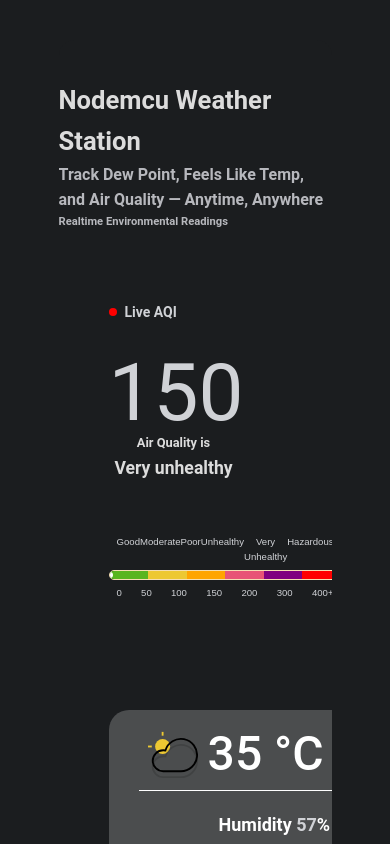
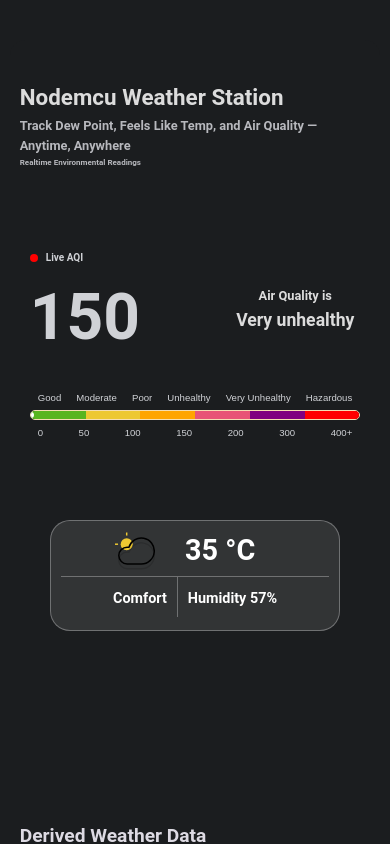
Before and after one commit to chsouravjangid/NoduinoWX-IoT-weather-station, a plain HTML site: page nd.html in a window 390 px wide. Drawn offline with Linux system fonts and the light colour scheme; no server answers.

Commit message:
Add files via upload
responsive for mobile

```diff
--- a/apiscr.js
+++ b/apiscr.js
@@ -23,12 +23,12 @@ let aqi = 187;
 
 async function fetchSensorData() {
   try {
-    const response = await fetch("https://198.161.xxx.xxx/sensor"); //yaha change krna h ip address --------------->>>
+    const response = await fetch("https://68248f670f0188d7e729cd73.mockapi.io/sensor/data"); //yaha change krna h ip address --------------->>>
     const data = await response.json();
-
-    temperature = data.temperature;
-    humidity = data.humidity;
-    air_quality = data.air_quality;
+    //[0] bcoz the data is from array....
+    temperature = data[0].temperature;
+    humidity = data[0].humidity;
+    air_quality = data[0].air_quality;
     aqi = air_quality;
 
     document.getElementById("temperature").textContent = `${temperature} °C`;
@@ -61,16 +61,6 @@ async function fetchSensorData() {
     } else if (temperature < 20 && humidity < 30) {
       comfort = "Cold & Dry";
     }
-
-    let weather = "Normal";
-    if (humidity > 80 && temperature < 25) weather = "Humid";
-    else if (temperature > 30) weather = "Hot";
-    else if (temperature < 15) weather = "Cold";
-
-    let airStatus = "Unknown";
-    if (air_quality < 300) airStatus = "Good";
-    else if (air_quality < 600) airStatus = "Moderate";
-    else airStatus = "Poor";
 
     const T = temperature;
     const RH = humidity;
@@ -188,5 +178,5 @@ async function fetchSensorData() {
   }
 }
 
-setInterval(fetchSensorData, 3000);
+setInterval(fetchSensorData, 5000);
 fetchSensorData();
--- a/nd.html
+++ b/nd.html
@@ -3,7 +3,7 @@
   <head>
     <meta charset="UTF-8" />
     <meta name="viewport" content="width=device-width, initial-scale=1.0">
-    <title>Sensor Data</title>
+    <title>Weather Station</title>
     <link rel="stylesheet" href="styles.css">
     <script src="apiscr.js" defer></script>
   </head>
@@ -53,8 +53,9 @@
           <div class="temp-data">
             <svg width="50px" height="50px" viewBox="0 -3.06 81.014 81.014" xmlns="http://www.w3.org/2000/svg" fill="#000000"><g id="SVGRepo_bgCarrier" stroke-width="0"></g><g id="SVGRepo_tracerCarrier" stroke-linecap="round" stroke-linejoin="round"></g><g id="SVGRepo_iconCarrier"> <g id="Group_8" data-name="Group 8" transform="translate(-297.623 -407.595)"> <circle id="Ellipse_16" data-name="Ellipse 16" cx="12.154" cy="12.154" r="12.154" transform="translate(309.145 419.117)" fill="#edc832ff"></circle> <path id="Path_23" data-name="Path 23" d="M350.939,480.984a26.2,26.2,0,1,0-25.126-33.607,16.517,16.517,0,0,0-3.41-.348,16.978,16.978,0,1,0,0,33.955Z" fill="none" stroke="#000000" stroke-linecap="round" stroke-miterlimit="10" stroke-width="3" opacity="0.15"></path> <path id="Path_24" data-name="Path 24" d="M350.939,471.324a26.2,26.2,0,1,0-25.126-33.607,16.517,16.517,0,0,0-3.41-.348,16.978,16.978,0,1,0,0,33.955Z" fill="none" stroke="#000000" stroke-linecap="round" stroke-miterlimit="10" stroke-width="3"></path> <line id="Line_6" data-name="Line 6" y1="6.163" transform="translate(321.299 407.595)" fill="none" stroke="#edc832ff" stroke-miterlimit="10" stroke-width="3"></line> <line id="Line_7" data-name="Line 7" x1="6.163" transform="translate(297.623 431.271)" fill="none" stroke="#edc832ff" stroke-miterlimit="10" stroke-width="3"></line> </g> </g></svg>
             <div class="temp-div-cloud"><div id="temperature">35 °C</div></div>
+            <hr style="width: 100%; background-color: rgba(255, 255, 255, 0.3); margin: 5px 0px 0px 0px;">
             <div id="comfy-next-to-temp">Comfort</div>
-            <hr class="temp-cont-hr"/>
+            <hr style="width: 1px; height: 40px; display: inline-block; margin: 0%;background-color: rgba(255, 255, 255, 0.3);">
             <div class="temp-humidity">Humidity <span id="humidity">57</span>%</div>
           </div>
         </div>
--- a/styles.css
+++ b/styles.css
@@ -22,6 +22,115 @@ html {
   background: rgb(97, 97, 97);
 }
 @media (max-width: 600px) {
+  .hero {
+    width: 95% !important;
+  }
+  .main-heading {
+    font-size: 1.4rem !important;
+    padding: 0px 10px 0px 10px !important;
+  }
+  .main-subline {
+    font-size: 0.8rem !important;
+    padding: 0px 10px 0px 10px !important;
+  }
+  .main-sub-subline {
+    font-size: 0.5rem !important;
+    padding: 0px 10px 0px 10px !important;
+  }
+  .main-card {
+    justify-content: center !important;
+  }
+  .main-card-1 {
+    margin: 10px 20px 20px 20px !important;
+  }
+  .live-indicator {
+    margin: 30px 0px 10px 20px !important;
+    font-size: 10px !important;
+  }
+  #air_quality {
+    font-size: 4rem !important;
+  }
+  .air_quality {
+    width: 110px !important;
+  }
+  .airq-container {
+    margin-right: 0px !important;
+    font-size: 0.8rem !important;
+  }
+  .temp-data {
+    display: flex;
+    flex-wrap: wrap;
+    margin: 20px 10px 120px 10px !important;
+    width: 290px !important;
+    padding: 10px !important;
+  }
+  .temp-data svg {
+    margin-left: 10px;
+    height: 40px !important;
+    width: 40px !important;
+  }
+  .temp-div-cloud {
+    min-width: 120px !important;
+    height: 40px !important;
+    margin: 0px 5px 0px 5px;
+    padding-left: 5px;
+    align-items: center;
+  }
+  #temperature {
+    font-weight: 600 !important;
+    font-size: 1.8rem !important;
+    margin: 5px 0 0 20px !important;
+    padding: 0 !important;
+  }
+  #comfy-next-to-temp {
+    padding: 10px !important;
+    font-size: 0.9rem !important;
+  }
+  .temp-humidity {
+    font-size: 0.9rem !important;
+    min-width: 60px !important;
+    font-weight: 600;
+    margin: 0px !important;
+    padding: 10px;
+  }
+  .temp-humidity span {
+    color: white;
+  }
+
+  .sub-heading {
+    font-size: 1.2rem !important;
+    margin: 70px 10px 0px 10px !important;
+  }
+  .sub-para {
+    font-size: 0.6rem !important;
+    margin: 0px 10px 5px 10px !important;
+  }
+  .main-sub-card {
+    width: 100% !important;
+    margin: 0px !important;
+    justify-content: space-between !important;
+  }
+  .sub-card {
+    width: 157px !important;
+    font-size: 0.8rem;
+    /* min-height: 50px !important; */
+    margin: 5px !important;
+    padding: 10px !important;
+  }
+  .sub-card svg {
+    height: 40px !important;
+    width: 40px !important;
+    /* margin: 10px 40px 5px 40px; */
+  }
+  .sub-card-text {
+    margin-top: 5px;
+    padding: 0px 40px 0px 40px !important;
+    /* display: none; */
+  }
+  .sub-card-value {
+    padding-top: 10px;
+    font-size: 1.5rem !important;
+  }
 }
 .container {
   font-family: "Roboto", sans-serif;
@@ -111,12 +220,13 @@ html {
 #air_quality {
   font-size: 5rem;
   line-height: 1;
+  font-weight: 600;
 }
 .airq-container {
   margin-right: 50px;
   width: 130px;
   text-align: center;
-  font-size: 0.8rem;
+  font-size: 0.9rem;
   font-weight: 600;
 }
 .airq-card {
@@ -127,21 +237,22 @@ html {
   border-radius: 5px;
 }
 .temp-data {
+  border: 1px solid rgba(255, 255, 255, 0.3);
   display: flex;
   flex-wrap: wrap;
   justify-content: center;
-  margin: 50px 50px 50px 50px;
+  margin: 30px 50px 100px 50px;
   width: 360px;
   border-radius: 20px;
-  background-color: rgba(255, 255, 255, 0.21);
+  background-color: rgba(255, 255, 255, 0.1);
   padding: 20px;
   color: white;
 }
 #temperature {
-  margin-left: 5px;
+  font-weight: 600;
+  font-size: 2.4rem;
+  margin: 7px 0 0 20px;
   line-height: 1;
-  font-size: 3rem;
-  font-weight: 500;
 }
 .temp-div-cloud {
   min-width: 150px;
@@ -149,22 +260,21 @@ html {
   align-items: center;
 }
 #comfy-next-to-temp {
-  font-size: 0.7rem;
+  padding: 10px;
+  font-size: 1rem;
   font-weight: 600;
-  padding: 10px 0px 5px 0px;
-}
-.temp-cont-hr {
-  margin: 10px;
-  background-color: white;
 }
 .temp-humidity {
-  min-width: 140px;
+  font-size: 0.9rem;
+  min-width: 60px;
   font-weight: 600;
-  margin: 0px 70px 0px 80px;
+  margin: 0px;
   padding: 10px;
   /* border: 1px solid wheat; */
 }
-
+#humidity {
+  color: white;
+}
 .sub-heading {
   color: #dddae3ff;
   font-size: 1.5rem;
```
